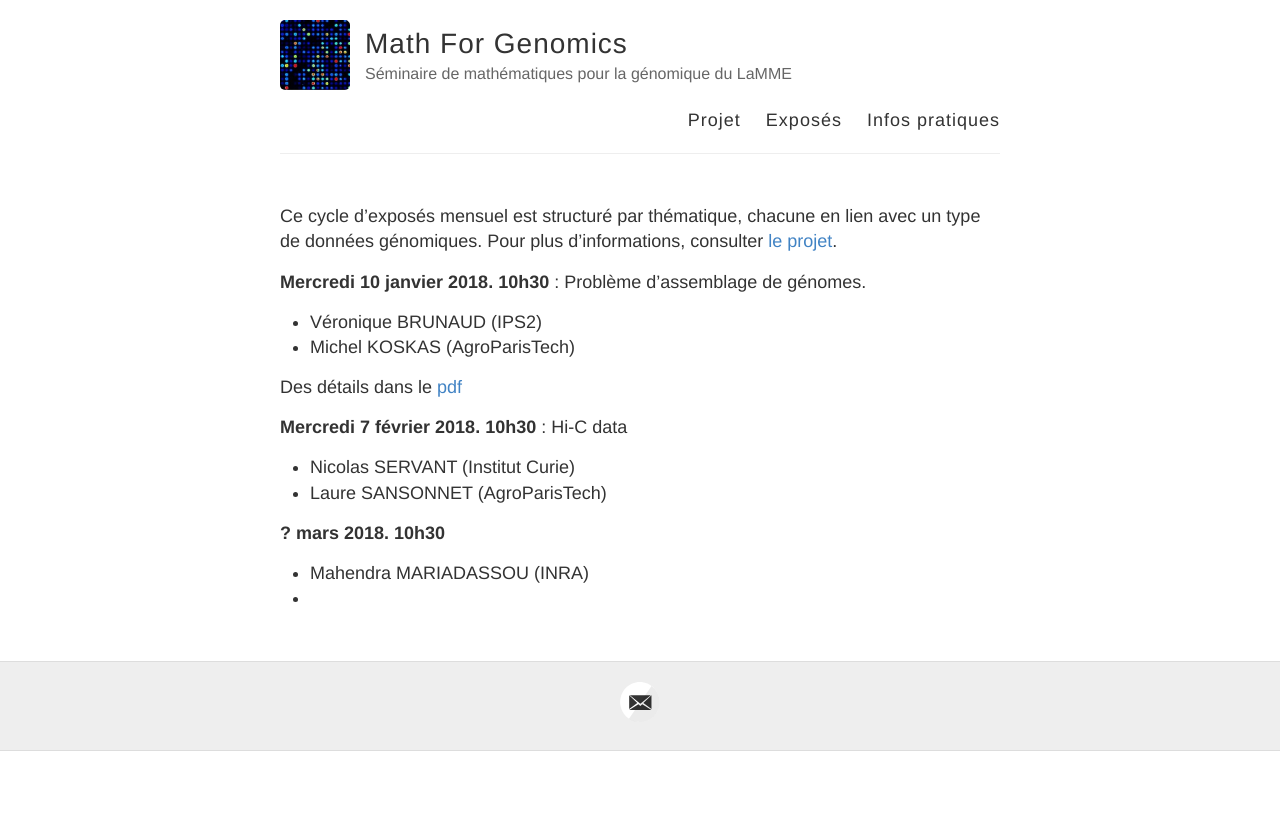
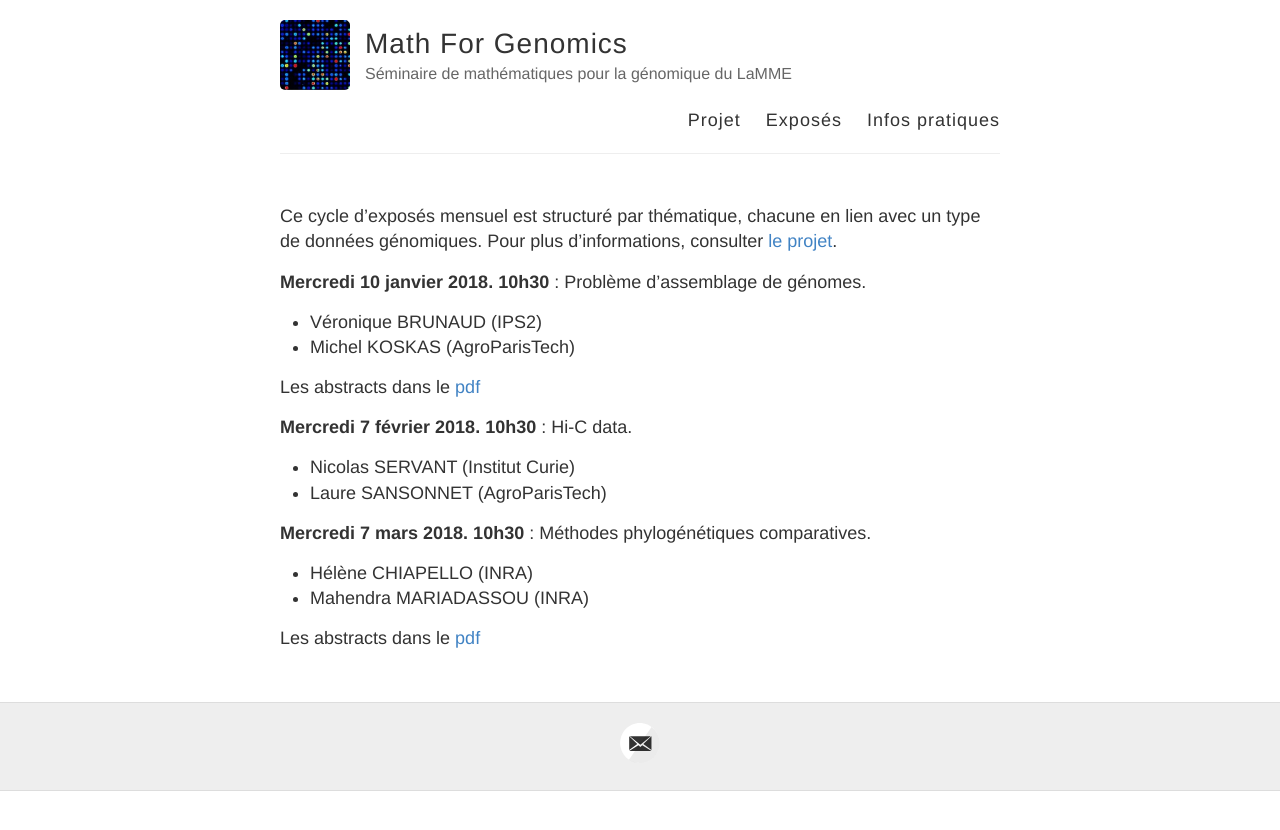
Before and after one commit to MathForGenomics/MathForGenomics.github.io, a Jekyll site: the page built from exposes.md, in a window 1280 px wide. Shown: the top 830 px of the page. Built offline with Jekyll 4.4.1, drawn with Linux system fonts in a browser that asks for light colours.

Commit message:
Update exposes.md

```diff
--- a/exposes.md
+++ b/exposes.md
@@ -10,12 +10,14 @@ Ce cycle d’exposés mensuel est structuré par thématique, chacune en lien av
 - Véronique BRUNAUD (IPS2)
 - Michel KOSKAS (AgroParisTech)
 
-Des détails dans le [pdf](ABSTRACT/1_10janvier.pdf)
+Les abstracts dans le [pdf](ABSTRACT/1_10janvier.pdf)
 
-**Mercredi 7 février 2018. 10h30** : Hi-C data
+**Mercredi 7 février 2018. 10h30** : Hi-C data.
 - Nicolas SERVANT (Institut Curie)
 - Laure SANSONNET (AgroParisTech)
 
-**? mars 2018. 10h30**
+**Mercredi 7 mars 2018. 10h30** :  Méthodes phylogénétiques comparatives.
+- Hélène CHIAPELLO (INRA)
 - Mahendra MARIADASSOU (INRA)
--
+
+Les abstracts dans le [pdf](ABSTRACT/3_7mars.pdf)
```
